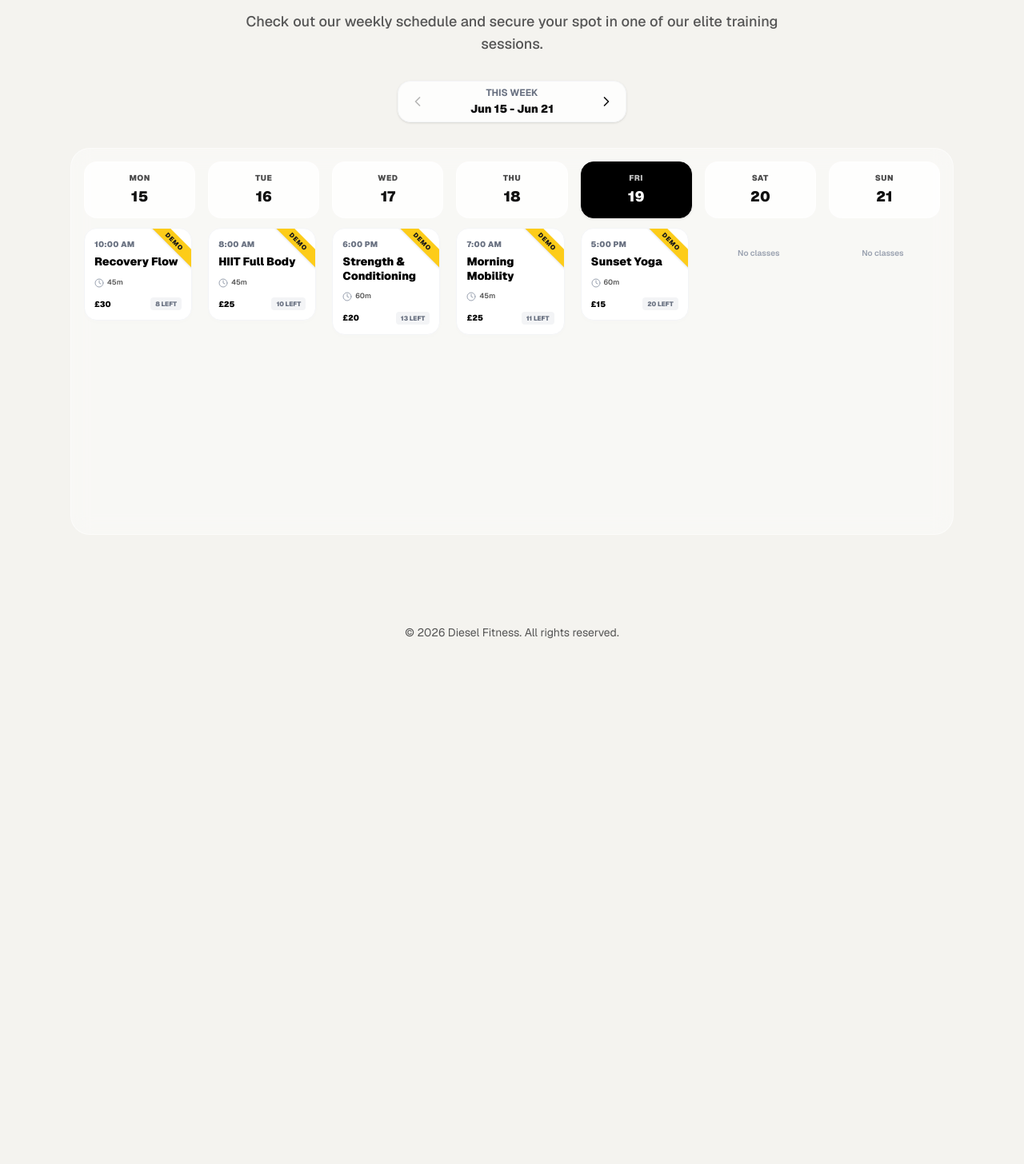
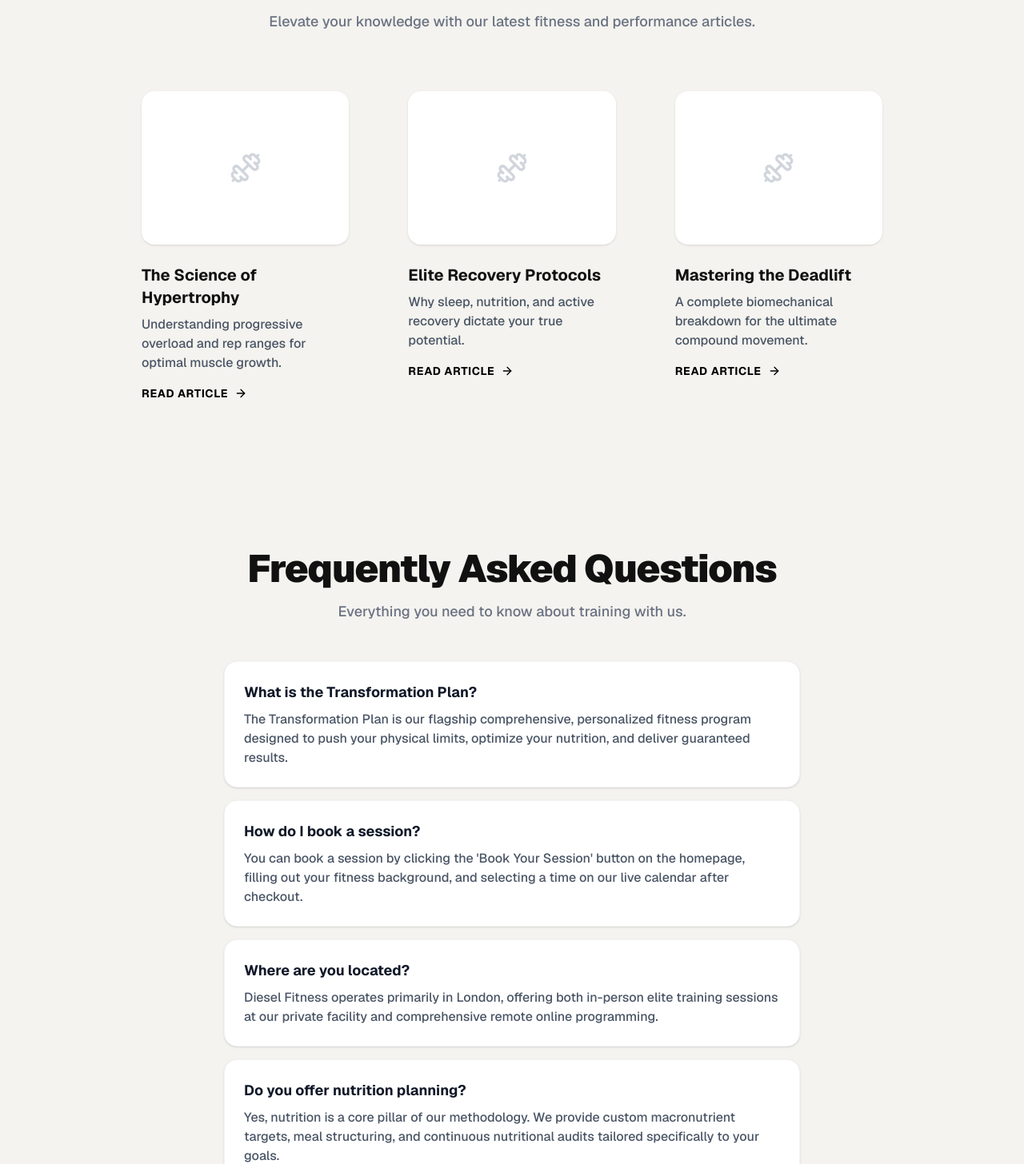
Before and after one commit to ryan1234621/Diesel-Fitness-Demo, a Next.js app: page / in a window 1280 px wide. Shown: the part 1139-2595 px from the top of the page at 80% size. Before the commit the page ends 1972 px from the top, so only its background shows below. Built offline with nearby package versions, Linux system fonts and the light colour scheme; no server answers; the database is empty.

Commit message:
feat(seo): Implement GEO/AEO optimizations, JSON-LD, sitemap, and robots.txt

```diff
--- a/src/app/layout.tsx
+++ b/src/app/layout.tsx
@@ -14,10 +14,47 @@ const geistMono = Geist_Mono({
 });
 
 export const metadata: Metadata = {
-  title: "Diesel Fitness",
-  description: "Personal Trainer Booking & Management",
+  metadataBase: new URL(process.env.NEXT_PUBLIC_APP_URL || 'https://dieselfitness.com'),
+  title: {
+    default: "Diesel Fitness | Elite Personal Training",
+    template: "%s | Diesel Fitness"
+  },
+  description: "Exclusive personal training, custom nutrition plans, and streamlined booking in London. Join the elite tier of fitness.",
+  keywords: ["personal trainer london", "elite fitness", "custom nutrition plan", "strength training", "body transformation"],
+  openGraph: {
+    title: "Diesel Fitness | Elite Personal Training",
+    description: "Exclusive personal training and custom nutrition plans in London.",
+    url: "/",
+    siteName: "Diesel Fitness",
+    images: [
+      {
+        url: "/og-image.jpg", // Assuming an og-image exists or will be added
+        width: 1200,
+        height: 630,
+        alt: "Diesel Fitness Elite Training"
+      }
+    ],
+    locale: "en_GB",
+    type: "website",
+  },
+  twitter: {
+    card: "summary_large_image",
+    title: "Diesel Fitness | Elite Personal Training",
+    description: "Exclusive personal training and custom nutrition plans in London.",
+    images: ["/og-image.jpg"],
+  },
+  robots: {
+    index: true,
+    follow: true,
+    googleBot: {
+      index: true,
+      follow: true,
+      'max-video-preview': -1,
+      'max-image-preview': 'large',
+      'max-snippet': -1,
+    },
+  },
 };
-
 export default function RootLayout({
   children,
 }: Readonly<{
@@ -29,6 +66,48 @@ export default function RootLayout({
       className={`${geistSans.variable} ${geistMono.variable} h-full antialiased`}
     >
       <body className="min-h-full flex flex-col">
+        {/* JSON-LD for LocalBusiness (AEO/GEO Optimization) */}
+        <script
+          type="application/ld+json"
+          dangerouslySetInnerHTML={{
+            __html: JSON.stringify({
+              "@context": "https://schema.org",
+              "@type": "HealthAndBeautyBusiness",
+              "name": "Diesel Fitness",
+              "image": "https://dieselfitness.com/og-image.jpg",
+              "@id": "https://dieselfitness.com",
+              "url": "https://dieselfitness.com",
+              "telephone": "+44 20 1234 5678",
+              "priceRange": "$$$",
+              "address": {
+                "@type": "PostalAddress",
+                "streetAddress": "123 Elite Fitness Way",
+                "addressLocality": "London",
+                "postalCode": "SW1A 1AA",
+                "addressCountry": "GB"
+              },
+              "geo": {
+                "@type": "GeoCoordinates",
+                "latitude": 51.5074,
+                "longitude": -0.1278
+              },
+              "openingHoursSpecification": {
+                "@type": "OpeningHoursSpecification",
+                "dayOfWeek": [
+                  "Monday",
+                  "Tuesday",
+                  "Wednesday",
+                  "Thursday",
+                  "Friday",
+                  "Saturday",
+                  "Sunday"
+                ],
+                "opens": "05:00",
+                "closes": "22:00"
+              }
+            })
+          }}
+        />
         <Providers>{children}</Providers>
       </body>
     </html>
--- a/src/app/page.tsx
+++ b/src/app/page.tsx
@@ -85,6 +85,110 @@ export default function Home() {
         </div>
       </main>
 
+      {/* Expert Insights (GEO Optimization) */}
+      <section className="w-full max-w-5xl mx-auto py-20 px-6">
+        <div className="text-center mb-12">
+          <h2 className="text-4xl md:text-5xl font-black tracking-tight mb-4">Expert Insights</h2>
+          <p className="text-lg text-gray-500 font-medium">Elevate your knowledge with our latest fitness and performance articles.</p>
+        </div>
+        <div className="grid grid-cols-1 md:grid-cols-3 gap-6">
+          {[
+            { title: "The Science of Hypertrophy", desc: "Understanding progressive overload and rep ranges for optimal muscle growth." },
+            { title: "Elite Recovery Protocols", desc: "Why sleep, nutrition, and active recovery dictate your true potential." },
+            { title: "Mastering the Deadlift", desc: "A complete biomechanical breakdown for the ultimate compound movement." }
+          ].map((article, i) => (
+            <article key={i} className="group p-6 rounded-3xl bg-[#F4F3EF] border border-transparent hover:border-black/10 transition-colors cursor-pointer">
+              <div className="w-full h-48 bg-white rounded-2xl mb-6 shadow-sm overflow-hidden flex items-center justify-center">
+                <Dumbbell className="w-10 h-10 text-gray-300 group-hover:scale-110 transition-transform duration-500" />
+              </div>
+              <h3 className="text-xl font-bold mb-2">{article.title}</h3>
+              <p className="text-gray-600 font-medium">{article.desc}</p>
+              <div className="mt-4 flex items-center text-sm font-bold uppercase tracking-wider text-black">
+                Read Article <ArrowRight className="w-4 h-4 ml-2 group-hover:translate-x-1 transition-transform" />
+              </div>
+            </article>
+          ))}
+        </div>
+      </section>
+
+      {/* FAQ Section (AEO Optimization) */}
+      <section className="w-full max-w-3xl mx-auto py-20 px-6">
+        <div className="text-center mb-12">
+          <h2 className="text-4xl md:text-5xl font-black tracking-tight mb-4">Frequently Asked Questions</h2>
+          <p className="text-lg text-gray-500 font-medium">Everything you need to know about training with us.</p>
+        </div>
+        <div className="space-y-4">
+          {[
+            {
+              q: "What is the Transformation Plan?",
+              a: "The Transformation Plan is our flagship comprehensive, personalized fitness program designed to push your physical limits, optimize your nutrition, and deliver guaranteed results."
+            },
+            {
+              q: "How do I book a session?",
+              a: "You can book a session by clicking the 'Book Your Session' button on the homepage, filling out your fitness background, and selecting a time on our live calendar after checkout."
+            },
+            {
+              q: "Where are you located?",
+              a: "Diesel Fitness operates primarily in London, offering both in-person elite training sessions at our private facility and comprehensive remote online programming."
+            },
+            {
+              q: "Do you offer nutrition planning?",
+              a: "Yes, nutrition is a core pillar of our methodology. We provide custom macronutrient targets, meal structuring, and continuous nutritional audits tailored specifically to your goals."
+            }
+          ].map((faq, i) => (
+            <div key={i} className="p-6 rounded-2xl bg-white border border-gray-100 shadow-sm">
+              <h3 className="text-lg font-bold text-gray-900 mb-2">{faq.q}</h3>
+              <p className="text-gray-600 font-medium">{faq.a}</p>
+            </div>
+          ))}
+        </div>
+      </section>
+
+      {/* JSON-LD for Answer Engine Optimization (FAQPage) */}
+      <script
+        type="application/ld+json"
+        dangerouslySetInnerHTML={{
+          __html: JSON.stringify({
+            "@context": "https://schema.org",
+            "@type": "FAQPage",
+            "mainEntity": [
+              {
+                "@type": "Question",
+                "name": "What is the Transformation Plan?",
+                "acceptedAnswer": {
+                  "@type": "Answer",
+                  "text": "The Transformation Plan is our flagship comprehensive, personalized fitness program designed to push your physical limits, optimize your nutrition, and deliver guaranteed results."
+                }
+              },
+              {
+                "@type": "Question",
+                "name": "How do I book a session?",
+                "acceptedAnswer": {
+                  "@type": "Answer",
+                  "text": "You can book a session by clicking the 'Book Your Session' button on the homepage, filling out your fitness background, and selecting a time on our live calendar after checkout."
+                }
+              },
+              {
+                "@type": "Question",
+                "name": "Where are you located?",
+                "acceptedAnswer": {
+                  "@type": "Answer",
+                  "text": "Diesel Fitness operates primarily in London, offering both in-person elite training sessions at our private facility and comprehensive remote online programming."
+                }
+              },
+              {
+                "@type": "Question",
+                "name": "Do you offer nutrition planning?",
+                "acceptedAnswer": {
+                  "@type": "Answer",
+                  "text": "Yes, nutrition is a core pillar of our methodology. We provide custom macronutrient targets, meal structuring, and continuous nutritional audits tailored specifically to your goals."
+                }
+              }
+            ]
+          })
+        }}
+      />
+
       {/* Weekly Schedule Section */}
       <WeeklySchedule />
 
--- /dev/null
+++ b/src/app/robots.ts
@@ -0,0 +1,14 @@
+import { MetadataRoute } from 'next'
+
+export default function robots(): MetadataRoute.Robots {
+  const baseUrl = process.env.NEXT_PUBLIC_APP_URL || 'https://dieselfitness.com';
+
+  return {
+    rules: {
+      userAgent: '*',
+      allow: '/',
+      disallow: ['/admin/', '/client/', '/dashboard/'],
+    },
+    sitemap: `${baseUrl}/sitemap.xml`,
+  }
+}
--- /dev/null
+++ b/src/app/sitemap.ts
@@ -0,0 +1,32 @@
+import { MetadataRoute } from 'next'
+
+export default function sitemap(): MetadataRoute.Sitemap {
+  const baseUrl = process.env.NEXT_PUBLIC_APP_URL || 'https://dieselfitness.com';
+
+  return [
+    {
+      url: baseUrl,
+      lastModified: new Date(),
+      changeFrequency: 'weekly',
+      priority: 1,
+    },
+    {
+      url: `${baseUrl}/book`,
+      lastModified: new Date(),
+      changeFrequency: 'monthly',
+      priority: 0.8,
+    },
+    {
+      url: `${baseUrl}/login`,
+      lastModified: new Date(),
+      changeFrequency: 'yearly',
+      priority: 0.5,
+    },
+    {
+      url: `${baseUrl}/signup`,
+      lastModified: new Date(),
+      changeFrequency: 'yearly',
+      priority: 0.5,
+    },
+  ]
+}
```
